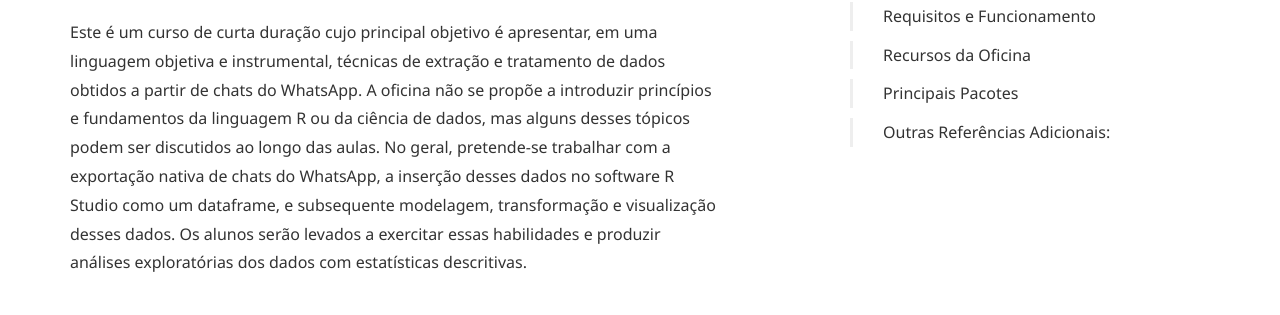
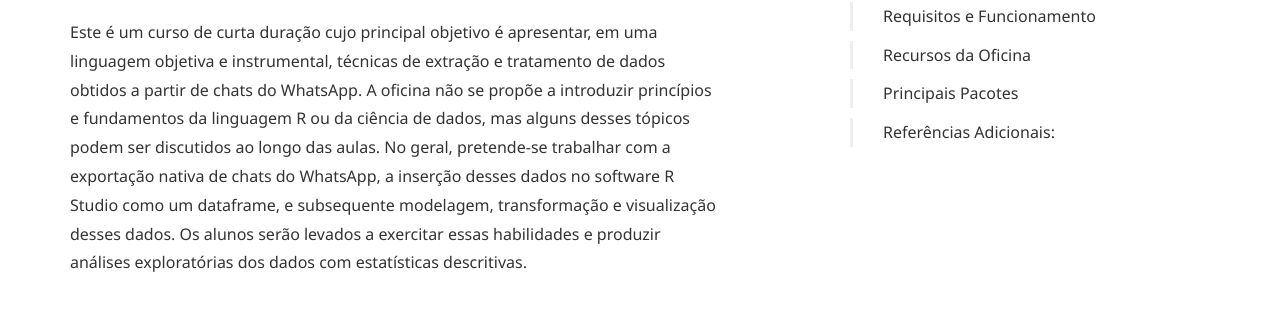
Before and after one commit to coLAB-UFF/docs, a Jekyll site: the page built from rwhatsapp.md, in a window 1280 px wide and 900 px high, scrolled down 612 px. Shown: the part 139-454 px from the top of the window. Built offline with Jekyll 4.4.1, drawn with Linux system fonts in a browser that asks for light colours; some web fonts are replaced; some of the changed text lies outside the part shown.

Commit message:
Update rwhatsapp.md

```diff
--- a/rwhatsapp.md
+++ b/rwhatsapp.md
@@ -56,7 +56,7 @@ Instale sempre primeiro o software R e depois o R Studio. Usuários de Mac Os de
 **dplyr** &middot; # O dplyr é um dos pacotes do Tidyverse e é voltado especificamente para o trabalho de manipulação de dados. O dplyr se estrutura em torno de um conjunto de verbos, que operam como funções para a manipulação de grandes bancos de dados. Para mais detalhes, acesse: https://dplyr.tidyverse.org/
 
 
-# Outras Referências Adicionais:
+# Referências Adicionais:
 
 * Aquino, Jakson Alves de. [R para cientistas sociais](http://www.uesc.br/editora/livrosdigitais_20140513/r_cientistas.pdf). Ilhéus: Editora da UESC, 2014.
 
```
